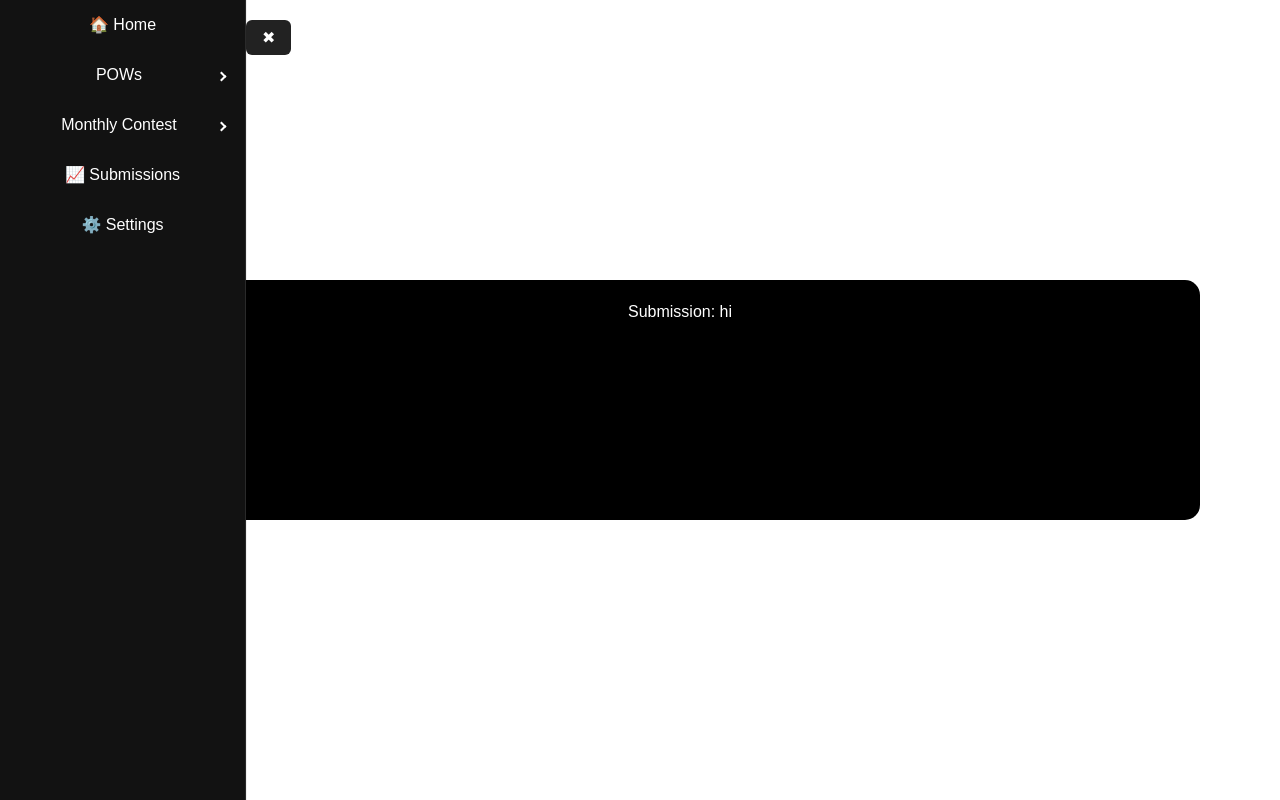
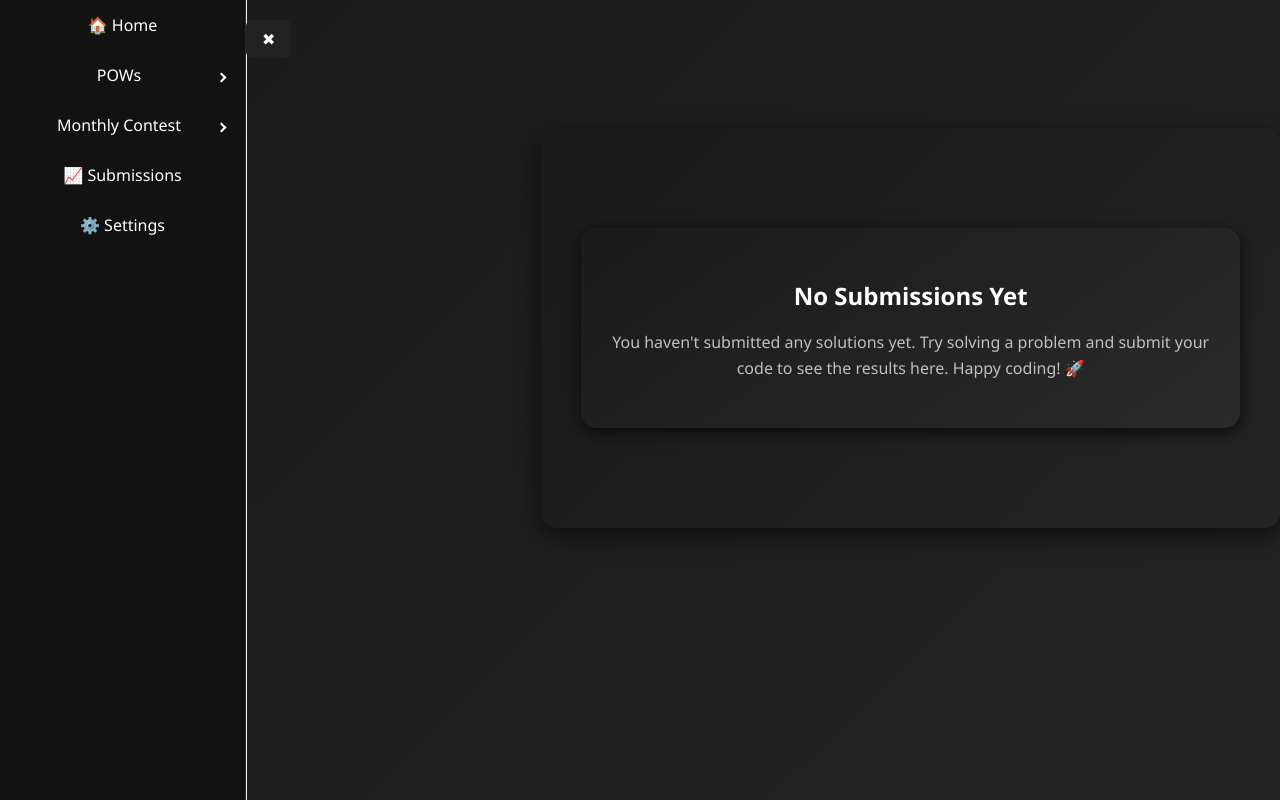
Before and after one commit to ShivD7/CodeEval, a React (Vite) app in the folder frontend/code-eval/: page /CodeEval/submissions in a window 1280 px wide. Built offline with nearby package versions, Linux system fonts and the light colour scheme.

Commit message:
working on submissions page

```diff
--- a/frontend/code-eval/src/App.jsx
+++ b/frontend/code-eval/src/App.jsx
@@ -6,11 +6,14 @@ import ProblemPage from './components/ProblemPage'
 import Home from './components/Home'
 import { BrowserRouter as Router, Routes, Route } from 'react-router-dom';
 import SubmissionPage from './components/SubmissionPage'
-
+import Context from "./components/Context.jsx"
 function App() {
-  const [count, setCount] = useState(0)
+  const userInfo = {
+    submissions: []
+  }
 
   return (
+    <Context.Provider value = {userInfo}>
       <Router basename="/CodeEval">
         <Routes>
           <Route path="/" element={<Home />} />
@@ -45,6 +48,7 @@ function App() {
           <Route path="/submissions" element={<SubmissionPage/>} />
         </Routes>
       </Router>
+    </Context.Provider>
   )
 }
 
--- /dev/null
+++ b/frontend/code-eval/src/components/Context.jsx
@@ -0,0 +1,5 @@
+import {createContext} from 'react'
+
+const Context = createContext(undefined)
+
+export default Context
--- a/frontend/code-eval/src/components/ProblemPage.jsx
+++ b/frontend/code-eval/src/components/ProblemPage.jsx
@@ -10,6 +10,7 @@ import {
 } from 'react-pro-sidebar';
 import './ProblemPage.css';
 import { Link, useLocation } from "react-router-dom";
+import Context from './Context.jsx'
 
 function ProblemPage({title, description}) {
   const [language, setLanguage] = useState("javascript");
@@ -21,9 +22,10 @@ function ProblemPage({title, description}) {
   const sidebarRef = useRef(null);
   const [code, setCode] = useState("// Write your code here");
   const location = useLocation();
-
+  const userData = useContext(Context);
   const handleRun = async () => {
     setShowOutput(true);
+    const submissionArr = userData.submissions;
     const currentpath = location.pathname;
     try {
       const response = await fetch("http://localhost:3001/execute", {
@@ -40,6 +42,7 @@ function ProblemPage({title, description}) {
 
       const data = await response.json();
       setOutput(data.output);  // assuming backend responds with { output: "..." }
+      submissionArr.push([code, title, data.output]);
     } catch (error) {
       console.error("Error sending code:", error);
       setOutput("Failed to execute code.");
--- a/frontend/code-eval/src/components/Submission.css
+++ b/frontend/code-eval/src/components/Submission.css
@@ -1,8 +1,42 @@
 .submission-container {
-  background-color: black; /* Black background */
-  border-radius: 15px;      /* Rounded edges */
-  padding: 20px;            /* Optional: padding for content */
-  color: white;             /* White text for contrast */
+
+  background: linear-gradient(135deg, #1a1a1a, #232323); /* Dark gradient */
+  border-radius: 16px;
+  padding: 30px;
+  color: #e6e6e6;
   width: 1000px;
-  height:200px;
+  height: auto;
+  margin: 2rem auto; /* Center horizontally */
+  flex: 2;
+  display: flex;
+  justify-content: space-between;
+  align-items: flex-start;
+  margin-left: 23%;
+  box-sizing: border-box;
+  overflow: auto;
+  box-shadow: 0 8px 24px rgba(0, 0, 0, 0.6); /* Match no-submissions */
+  transition: background 0.3s ease-in-out;
 }
+
+/* Left and right panels */
+.leftPanel,
+.rightPanel {
+  flex: 1;
+  padding: 0 20px;
+  overflow: auto;
+  font-family: 'Segoe UI', Tahoma, Geneva, Verdana, sans-serif;
+  color: #ccc;
+}
+
+.leftPanel {
+  border-right: 2px solid #333;
+}
+
+.rightPanel {
+  padding-left: 30px;
+}
+
+/* Optional hover effect (to match the "message-card" style) */
+.submission-container:hover {
+  background: linear-gradient(135deg, #232323, #1a1a1a);
+}
--- a/frontend/code-eval/src/components/Submission.jsx
+++ b/frontend/code-eval/src/components/Submission.jsx
@@ -1,12 +1,22 @@
-import React from 'react'
+import {useContext} from 'react'
 import "./Submission.css"
+import Context from './Context.jsx'
 
-const Submission = ({pastSubmission}) => {
+const Submission = ({title, code, resultString}) => {
+  const userData = useContext(Context);
   return (
-    <div className = "submission-container">
-        Submission: {pastSubmission}
-    </div>
-  )
+      <div className = "submission-container">
+        <div className='leftPanel'>
+          <h3>Problem: {title}</h3>
+          <h5>Solution:</h5>
+          <p>{code}</p>
+        </div>
+        <div className = 'rightPanel'>
+            <h3>Result:</h3>
+            <p>{resultString}</p>
+        </div>
+      </div>
+    )
 }
 
 export default Submission;
--- a/frontend/code-eval/src/components/SubmissionPage.css
+++ b/frontend/code-eval/src/components/SubmissionPage.css
@@ -1,7 +1,56 @@
-.submissions{
-  position: fixed;          /* Fixed position relative to the screen */
-  top: 50%;                 /* Vertically center the div */
-  right: 0;                 /* Align the div to the right edge */
-  transform: translateY(-50%); /* To center the div vertically */
-  padding-right: 5rem;
+html, body, #root {
+  margin: 0;
+  padding: 0;
+  height: 100%;
+  background-color: #1a1a1a;
 }
+
+.submission-container.no-submissions {
+  flex: 2; /* take up remaining space next to the sidebar */
+  display: flex;
+  justify-content: center; /* center content horizontally in remaining space */
+  align-items: center;
+  height: 50vh;
+  background: linear-gradient(135deg, #1a1a1a, #232323);
+  padding: 40px;
+  box-sizing: border-box;
+  margin-top: 10%;
+}
+
+.message-card {
+  background: linear-gradient(145deg, #1a1a1a, #2a2a2a); /* Very close to base with depth */
+  border-radius: 16px;
+  padding: 30px;
+  text-align: center;
+  max-width: 600px;
+  color: #e6e6e6;
+  font-family: 'Segoe UI', Tahoma, Geneva, Verdana, sans-serif;
+  box-shadow: 0 4px 16px rgba(0, 0, 0, 0.7);
+  transition: background 0.3s ease-in-out, transform 0.3s ease;
+}
+
+.message-card:hover {
+  background: linear-gradient(145deg, #2a2a2a, #1a1a1a);
+  transform: scale(1.015);
+}
+
+.message-card h2 {
+  font-size: 24px;
+  margin-bottom: 15px;
+  color: #ffffff;
+}
+
+.message-card p {
+  font-size: 16px;
+  color: #c0c0c0;
+  line-height: 1.6;
+}
+
+.layout {
+  display: flex;
+  height: 100vh;
+  width: 100vw;
+  background: linear-gradient(135deg, #1a1a1a, #232323);
+  color: #ffffff;
+  font-family: 'Segoe UI', sans-serif;
+}
--- a/frontend/code-eval/src/components/SubmissionPage.jsx
+++ b/frontend/code-eval/src/components/SubmissionPage.jsx
@@ -10,13 +10,99 @@ import {
 } from "react-pro-sidebar";
 import {Link} from 'react-router-dom'
 import './SubmissionPage.css'
+import Context from './Context.jsx'
 
 
 const SubmissionPage = () => {
   const [collapsed, setCollapsed] = useState(false);
   const sidebarRef = useRef();
+  const userData = useContext(Context);
+  const submissionArr = userData.submissions;
+  if (submissionArr.length ===0){
+    return(
+    <div className = "layout">
+<button
+        onClick={() => setCollapsed(!collapsed)}
+        style={{
+          position: "absolute",
+          top: 20,
+          left: collapsed ? 60 : 246,
+          zIndex: 1000,
+          backgroundColor: "#222",
+          color: "#fff",
+          border: "none",
+          borderRadius: "6px",
+          padding: "0.5rem 1rem",
+          cursor: "pointer",
+          transition: "left 0.3s ease",
+        }}
+      >
+        {collapsed ? "☰" : "✖"}
+      </button>
+
+      <Sidebar
+        collapsed={collapsed}
+        ref={sidebarRef}
+        width="246px"
+        collapsedWidth="60px"
+        rootStyles={{
+          [`.${sidebarClasses.container}`]: {
+            height: "100vh",
+            backgroundColor: "#121212",
+            color: "#ffffff",
+            borderRight: "1px solid #2a2a2a",
+            transition: "width 0.3s ease",
+          },
+          [`.${menuClasses.button}`]: {
+            color: "#ffffff",
+            fontSize: "1rem",
+            padding: "0.75rem 1rem",
+            borderRadius: "6px",
+          },
+          [`.${menuClasses.button}:hover`]: {
+            backgroundColor: "#2a2a2a",
+            color: "#00ffaa",
+          },
+          [`.${menuClasses.subMenuContent}`]: {
+            backgroundColor: "#181818",
+            paddingLeft: "1rem",
+          },
+        }}
+      >
+        <Menu>
+          <MenuItem component={<Link to="/home" />}>🏠 Home</MenuItem>
+          <SubMenu label="POWs">
+            <MenuItem component={<Link to="/pow1" />}>POW #1</MenuItem>
+            <MenuItem component={<Link to="/pow2" />}>POW #2</MenuItem>
+            <MenuItem component={<Link to="/pow3" />}>POW #3</MenuItem>
+            <MenuItem component={<Link to="/pow4" />}>POW #4</MenuItem>
+          </SubMenu>
+          <SubMenu label="Monthly Contest">
+            <MenuItem component={<Link to="/contest1" />}>Problem #1</MenuItem>
+            <MenuItem component={<Link to="/contest2" />}>Problem #2</MenuItem>
+            <MenuItem component={<Link to="/contest3" />}>Problem #3</MenuItem>
+            <MenuItem component={<Link to="/contest4" />}>Problem #4</MenuItem>
+            <MenuItem component={<Link to="/contest5" />}>Problem #5</MenuItem>
+          </SubMenu>
+          <MenuItem component={<Link to="/submissions" />}>📈 Submissions</MenuItem>
+          <MenuItem component={<Link to="/settings" />}>⚙️ Settings</MenuItem>
+        </Menu>
+      </Sidebar>
+      <div className="submission-container no-submissions">
+
+        <div className="message-card">
+          <h2>No Submissions Yet</h2>
+          <p>
+            You haven't submitted any solutions yet. Try solving a problem and submit your code
+            to see the results here. Happy coding! 🚀
+          </p>
+        </div>
+      </div>
+    </div>
+    )
+  } else{
   return (
-    <div>
+    <div className = "layout">
         <button
             onClick={() => setCollapsed(!collapsed)}
             style={{
@@ -85,11 +171,21 @@ const SubmissionPage = () => {
             </Menu>
         </Sidebar>
         <div className = "submissions">
-            <Submission
-            pastSubmission='hi'/>
+            {submissionArr
+                .slice(-3) // get last 5 submissions
+                .reverse() // optional: to show the newest first
+                .map((submission, index) => (
+                <Submission
+                    key={index}
+                    code={submission[0]}
+                    title={submission[1]}
+                    resultString={submission[2]}
+                />
+                ))}
         </div>
     </div>
   )
 }
+}
 
 export default SubmissionPage;
```
